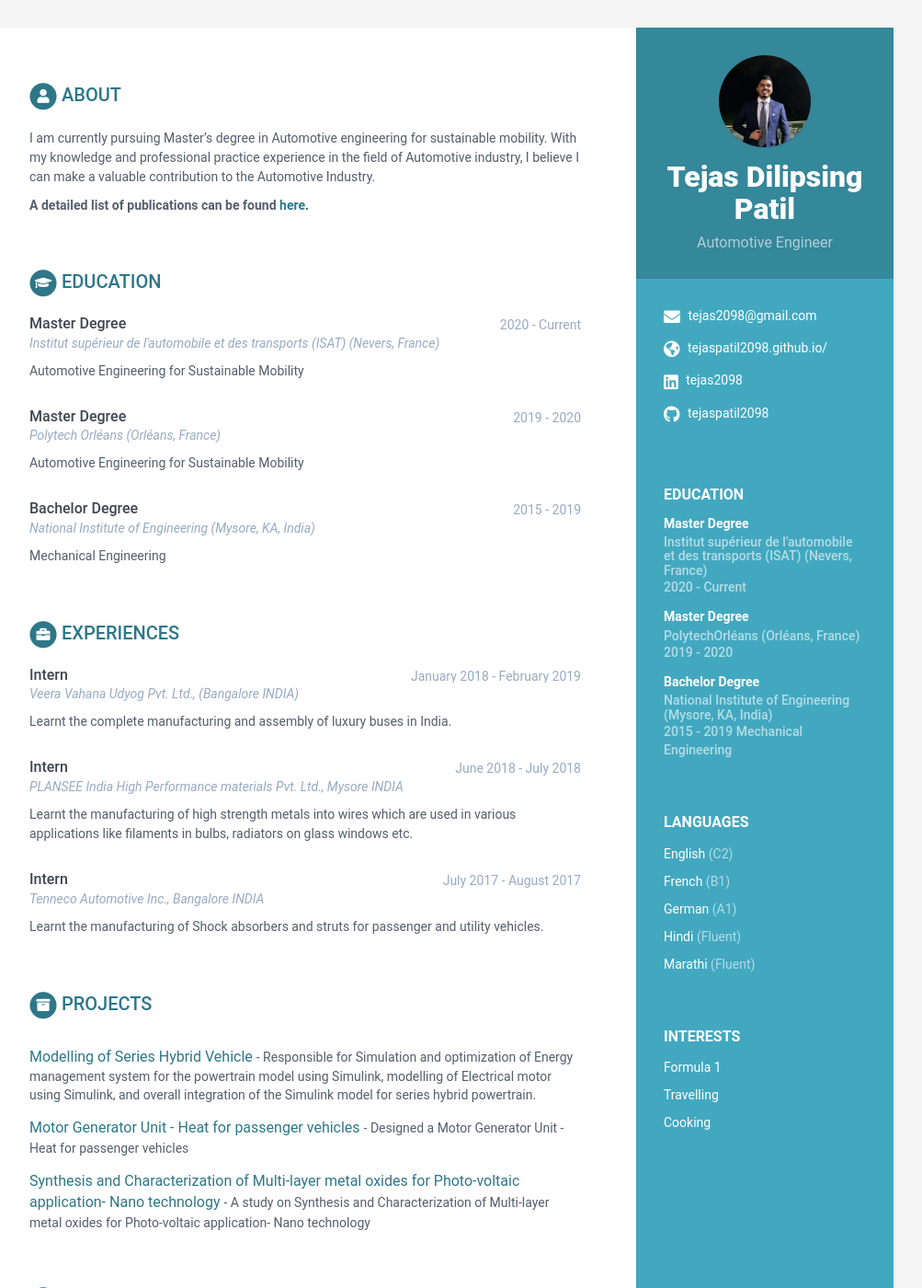
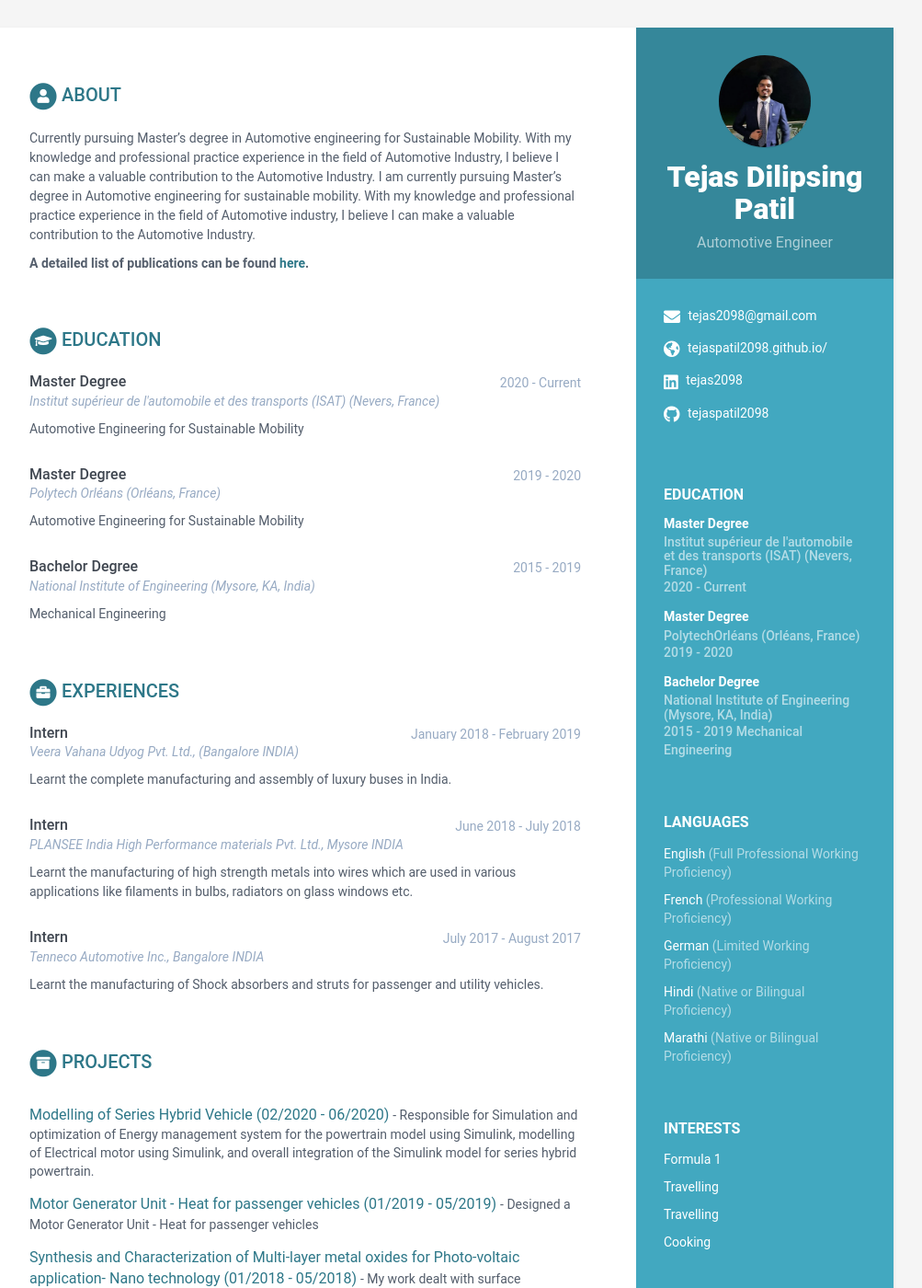
Before and after one commit to tejaspatil2098/tejaspatil2098.github.io, a Jekyll site: the page built from index.html, in a window 1280 px wide and 1400 px high. Shown: the whole window at 92% size, without its empty margins (168-1171 px from the left). Built offline with Jekyll 4.4.1, drawn with Linux system fonts in a browser that asks for light colours; some of the changed text lies outside the part shown.

Commit message:
Update data.yml

```diff
--- a/_data/data.yml
+++ b/_data/data.yml
@@ -26,22 +26,25 @@ sidebar:
 
     languages:
       - idiom: English
-        level: C2
+        level: Full Professional Working Proficiency
 
       - idiom: French
-        level: B1
+        level: Professional Working Proficiency
 
       - idiom: German
-        level: A1
+        level: Limited Working Proficiency
 
       - idiom: Hindi
-        level: Fluent
+        level: Native or Bilingual Proficiency
 
       - idiom: Marathi
-        level: Fluent
+        level: Native or Bilingual Proficiency
 
     interests:
       - item: Formula 1
+        link:
+
+      - item: Travelling
         link:
 
       - item: Travelling
@@ -53,8 +56,7 @@ sidebar:
 career-profile:
     title: About
     summary: |
-      I am currently pursuing Master's degree in Automotive engineering for sustainable mobility.
-      With my knowledge and professional practice experience in the field of Automotive industry, I believe I can make a valuable contribution to the Automotive Industry.
+      Currently pursuing Master's degree in Automotive engineering for Sustainable Mobility. With my knowledge and professional practice experience in the field of Automotive Industry, I believe I can make a valuable contribution to the Automotive Industry. I am currently pursuing Master's degree in Automotive engineering for sustainable mobility. With my knowledge and professional practice experience in the field of Automotive industry, I believe I can make a valuable contribution to the Automotive Industry.
 
 # news:
 #     title: News
@@ -162,17 +164,17 @@ projects:
 
 
     assignments:
-      - title: Modelling of Series Hybrid Vehicle
+      - title: Modelling of Series Hybrid Vehicle (02/2020 - 06/2020)
         link: "#"
         tagline: "Responsible for Simulation and optimization of Energy management system for the powertrain model using Simulink, modelling of Electrical motor using Simulink, and overall integration of the Simulink model for series hybrid powertrain."
 
-      - title: Motor Generator Unit - Heat for passenger vehicles
+      - title: Motor Generator Unit - Heat for passenger vehicles (01/2019 - 05/2019)
         link: "#"
         tagline: "Designed a Motor Generator Unit - Heat for passenger vehicles"
 
-      - title: Synthesis and Characterization of Multi-layer metal oxides for Photo-voltaic application- Nano technology
+      - title: Synthesis and Characterization of Multi-layer metal oxides for Photo-voltaic application- Nano technology (01/2018 - 05/2018)
         link: "#"
-        tagline: "A study on Synthesis and Characterization of Multi-layer metal oxides for Photo-voltaic application- Nano technology"
+        tagline: "My work dealt with surface morphology of the ZnO film fabricated layer by layer deposition on NiO coated ITO glass for photovoltaic applications like filters or sensors."
 
 
 
@@ -184,10 +186,13 @@ skills:
       - name: Microsoft Office
         level: 100%
 
-      - name: Matlab/Simulink
+      - name: Matlab
         level: 90%
 
-      - name: AMESim
+      - name: Simulink
+        level: 90%
+
+      - name: Simcenter AMESim
         level: 80%
 
       - name: Solid Edge
@@ -196,6 +201,12 @@ skills:
       - name: C/C++
         level: 80%
 
+      - name: CATIA V5 R21
+        level: 70%
+
+      - name: CNC
+        level: 80%
+
 
 
 footer: >
```
